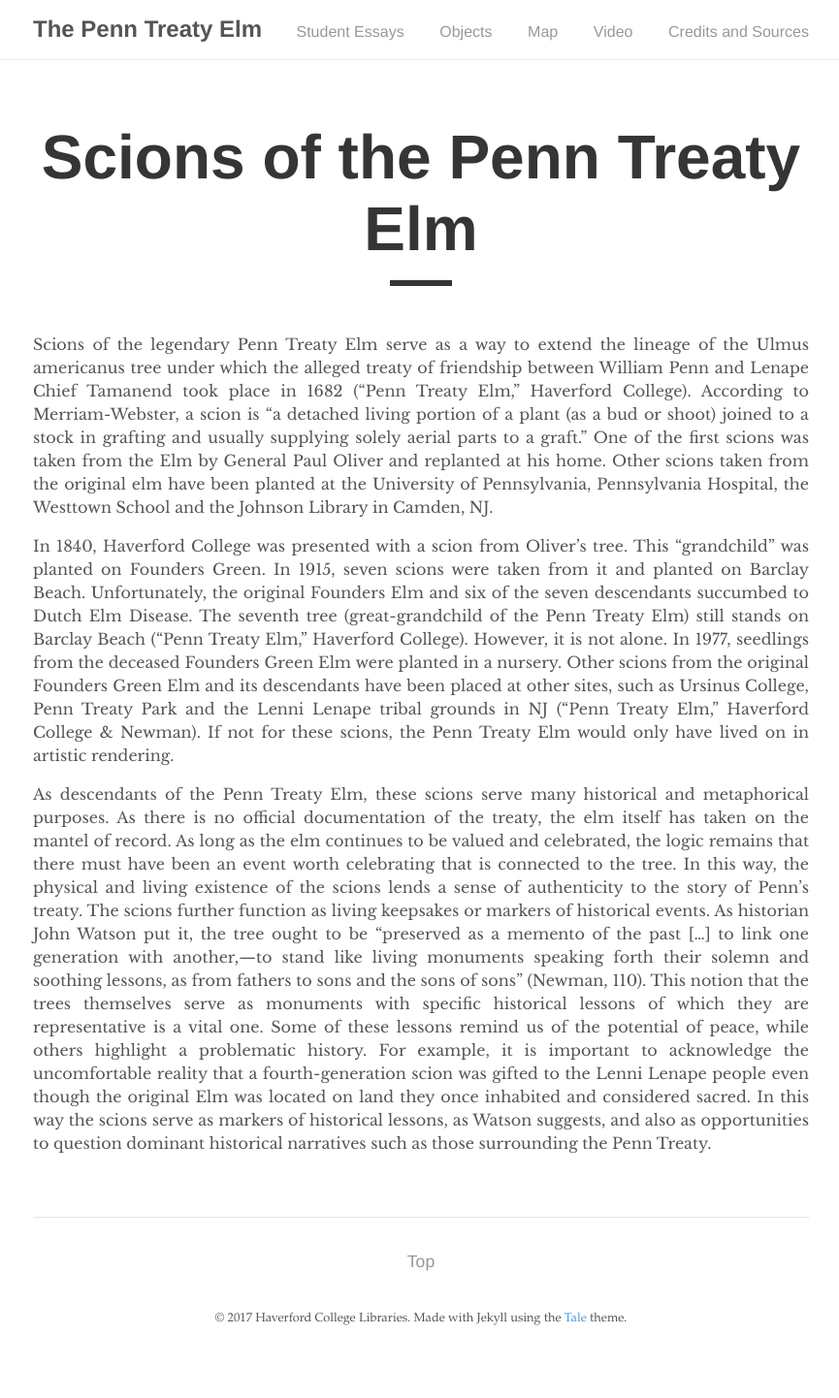
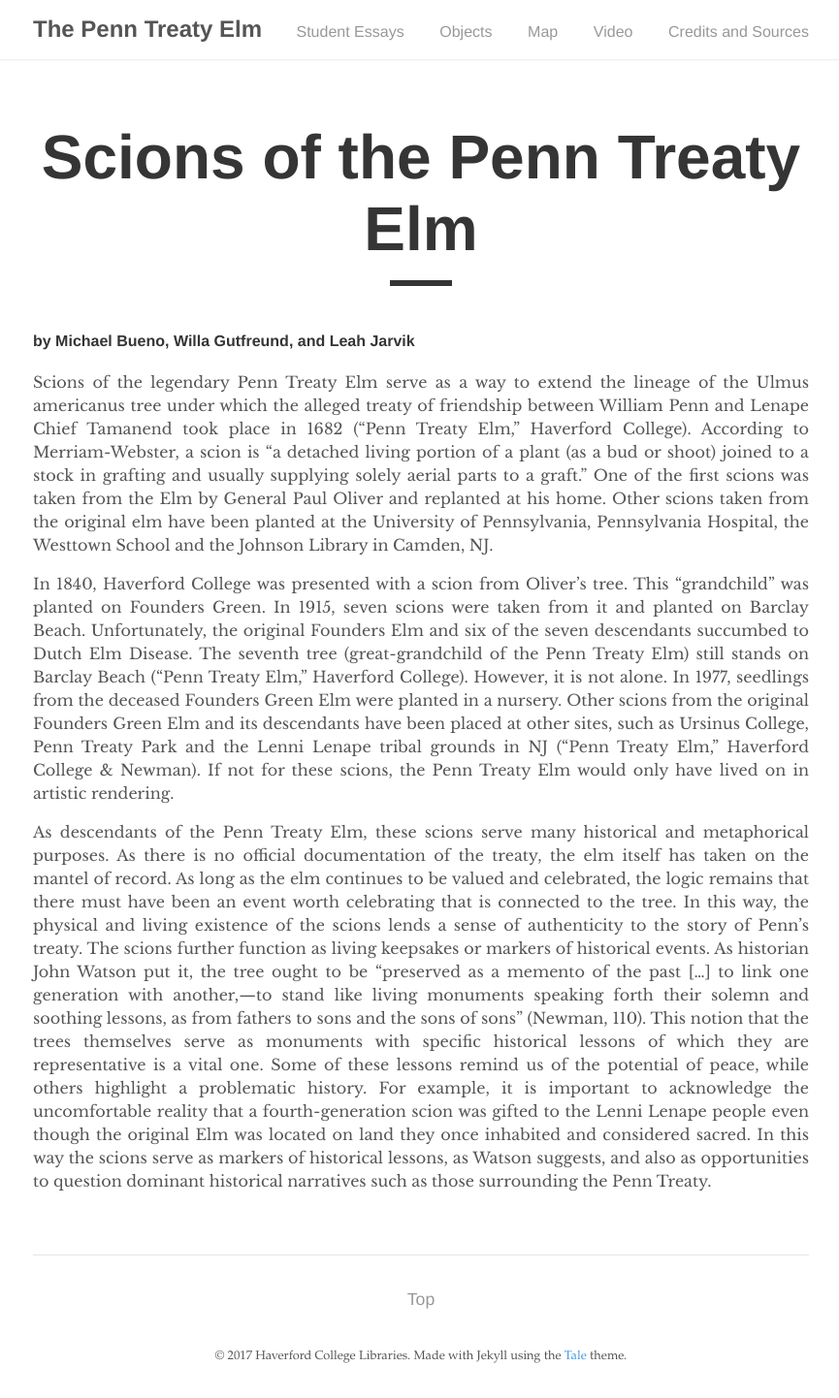
Before and after one commit to mzarafon/penn-treaty-elm, a Jekyll site: the page built from scions-of-the-penn-treaty-elm.md, in a window 1280 px wide. Shown: the whole page at 97% size, without its empty margins (206-1071 px from the left). Built offline with Jekyll 4.4.1, drawn with Linux system fonts in a browser that asks for light colours; before the commit the page ends 1403 px from its top, so only the background shows below that.

Commit message:
Update scions-of-the-penn-treaty-elm.md

```diff
--- a/scions-of-the-penn-treaty-elm.md
+++ b/scions-of-the-penn-treaty-elm.md
@@ -4,6 +4,7 @@
 permalink: /student-essays/scions-of-the-penn-treaty-elm/
 ---
 
+#### by Michael Bueno, Willa Gutfreund, and Leah Jarvik
 
 Scions of the legendary Penn Treaty Elm serve as a way to extend the lineage of the Ulmus americanus tree under which the alleged treaty of friendship between William Penn and Lenape Chief Tamanend took place in 1682 (“Penn Treaty Elm,” Haverford College). According to Merriam-Webster, a scion is “a detached living portion of a plant (as a bud or shoot) joined to a stock in grafting and usually supplying solely aerial parts to a graft.” One of the first scions was taken from the Elm by General Paul Oliver and replanted at his home. Other scions taken from the original elm have been planted at the University of Pennsylvania, Pennsylvania Hospital, the Westtown School and the Johnson Library in Camden, NJ.
 
```
